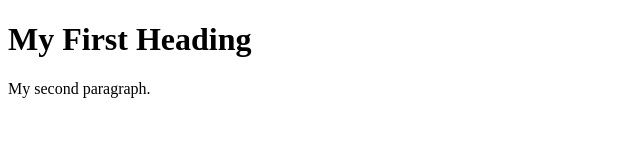
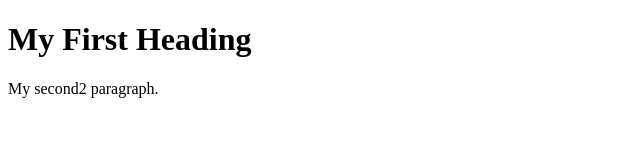
Before and after one commit to deepu759k/jenkins-repo, a plain HTML site: page index.html in a window 1280 px wide. Shown: the full height of the page, 0-640 px from the left. Drawn offline with Linux system fonts and the light colour scheme.

Commit message:
Update index.html

```diff
--- a/index.html
+++ b/index.html
@@ -4,7 +4,7 @@
 
 <h1>My First Heading</h1>
 
-<p>My second paragraph.</p>
+<p>My second2 paragraph.</p>
 
 </body>
 </html>
```
